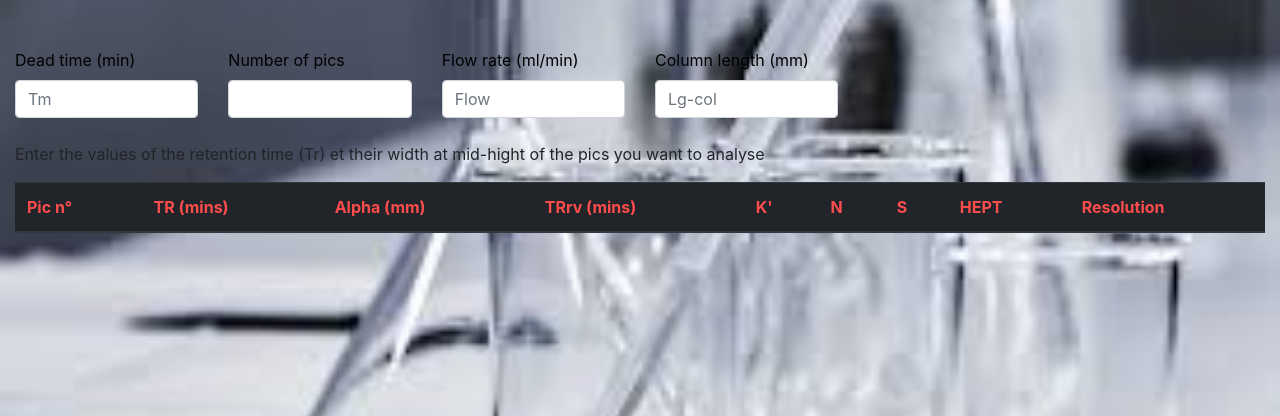
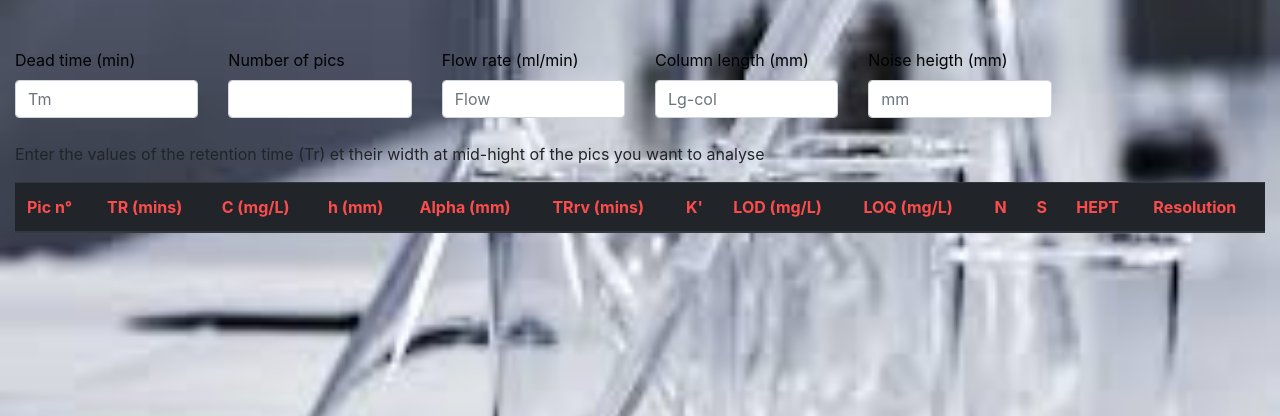
Before and after one commit to RaphaelHebert/gcapp, a Flask app: page / in a window 1280 px wide. Shown: the part 56-472 px from the top of the page. Run offline with Flask 2, Linux system fonts and the light colour scheme; lists and menus that the app fills with data are empty; some libraries are stand-ins or nearby versions.

Commit message:
added rows and function to get the LOD and LOQ of each element

```diff
--- a/static/myscript.js
+++ b/static/myscript.js
@@ -32,9 +32,36 @@ function change2(x1) {
         let table5 = document.createElement('input');  //create a <input> node
         table5.type = "float";
         table5.id = "pic" + i;
-        //let id5 = "pic" + i;
-        //table5.addEventListener("input", TRr(id5))
+        table5.size = 5;
         table4.appendChild(table5);
+
+        //add the C row
+        let C1 = document.createElement("th");
+        C1.scope = "row";
+        table2.appendChild(C1);
+        let C2 = document.createElement('td');
+        C2.id = "C1" + i;
+        C2.classname = "form-control";
+        C1.appendChild(C2);
+        let C3 = document.createElement('input');  //create a <input> node
+        C3.type = "float";
+        C3.id = "C" + i;
+        C3.size = 6;
+        C2.appendChild(C3);
+
+        //add the h row
+        let h1 = document.createElement("th");
+        h1.scope = "row";
+        table2.appendChild(h1);
+        let h2 = document.createElement('td');
+        h2.id = "h" + i;
+        h2.classname = "form-control";
+        h1.appendChild(h2);
+        let h3 = document.createElement('input');  //create a <input> node
+        h3.type = "number";
+        h3.id = "h" + i;
+        h3.size = 3;
+        h2.appendChild(h3);
 
         //add the Aplha row
         let alpha1 = document.createElement("th");
@@ -48,6 +75,7 @@ function change2(x1) {
         let alpha3 = document.createElement('input');  //create a <input> node
         alpha3.type = "float";
         alpha3.id = "Alpha" + i;
+        alpha3.size = 6;
         alpha2.appendChild(alpha3);
 
         //add the TRr row
@@ -70,6 +98,26 @@ function change2(x1) {
         Krow2.classname = "form-control";
         Krow2.innerHTML = "Kret" + i;
         Krow1.appendChild(Krow2);
+
+        //add the LOD row
+        let LOD1 = document.createElement("th");
+        LOD1.scope = "row";
+        table2.appendChild(LOD1);
+        let LOD2 = document.createElement('td');
+        LOD2.id = "LOD" + i;
+        LOD2.classname = "form-control";
+        LOD2.innerHTML = "LOD" + i;
+        LOD1.appendChild(LOD2);
+
+        //add the LOQ row
+        let LOQ1 = document.createElement("th");
+        LOQ1.scope = "row";
+        table2.appendChild(LOQ1);
+        let LOQ2 = document.createElement('td');
+        LOQ2.id = "LOQ" + i;
+        LOQ2.classname = "form-control";
+        LOQ2.innerHTML = "LOQ" + i;
+        LOQ1.appendChild(LOQ2);
 
         //add the N row
         let N1 = document.createElement("th");
@@ -123,6 +171,12 @@ function change2(x1) {
                 paramTRr = document.getElementById(picpic);
                 $("#pic".id).change(TRr(paramTRr, k),Kret(picpic, k), N(k));
                 })
+
+        $('#LOQ'+k).ready(function () {
+            $('#h' + k).change( function () {
+                $('#C' + k).change(limites(k))
+                })
+            })
 
         //call N() when N change
         $('#N'+k).ready(function () {
@@ -247,3 +301,20 @@ function resolution(x) {
     document.getElementById('reso' + (x - 1)).innerHTML= res.toFixed(4);
     return console.log("resolution() return");
 }
+
+function limites (k) {
+    console.log("in function limites()")
+    let higth1;
+    higth1 = document.getElementById("h" + k).value;
+    let noise1;
+    noise1 = document.getElementById("Noise").value;
+    let rate;
+    rate = higth1/noise1;
+    let Ck;
+    Ck = document.getElementById("C" + k).value;
+    let LOD0, LOQ0;
+    LOD0 = Ck / ( rate/3);
+    LOQ0 = Ck / (rate/10);
+    document.getElementById("LOD" + k).innerHTML = LOD0;
+    document.getElementById("LOQ" + k).innerHTML = LOQ0;
+    }
--- a/templates/index.html
+++ b/templates/index.html
@@ -65,6 +65,10 @@
                   <label for="Lg">Column length (mm)</label>
                   <input type="number" class="form-control" placeholder="Lg-col" id ="Lg">
                 </div>
+                <div class="col-md-2">
+                  <label for="Lg">Noise heigth (mm)</label>
+                  <input type="number" class="form-control" placeholder="mm" id ="Noise">
+                </div>
             </div>
 
             <br />
@@ -74,9 +78,13 @@
                   <tr>
                     <th scope="col" style="color: rgb(252, 76, 76);">Pic n°</th>
                     <th scope="col" style="color: rgb(252, 76, 76);">TR (mins)</th>
+                    <th scope="col" style="color: rgb(252, 76, 76);">C (mg/L)</th>
+                    <th scope="col" style="color: rgb(252, 76, 76);">h (mm)</th>
                     <th scope="col" style="color: rgb(252, 76, 76);">Alpha (mm)</th>
                     <th scope="col" style="color: rgb(252, 76, 76);">TRrv (mins)</th>
-                    <th scope="col"style="color: rgb(252, 76, 76);">K'</th>
+                    <th scope="col" style="color: rgb(252, 76, 76);">K'</th>
+                    <th scope="col" style="color: rgb(252, 76, 76);">LOD (mg/L)</th>
+                    <th scope="col" style="color: rgb(252, 76, 76);">LOQ (mg/L)</th>
                     <th scope="col" style="color: rgb(252, 76, 76);">N</th>
                     <th scope="col" style="color: rgb(252, 76, 76);">S</th>
                     <th scope="col" style="color: rgb(252, 76, 76);">HEPT</th>
```
